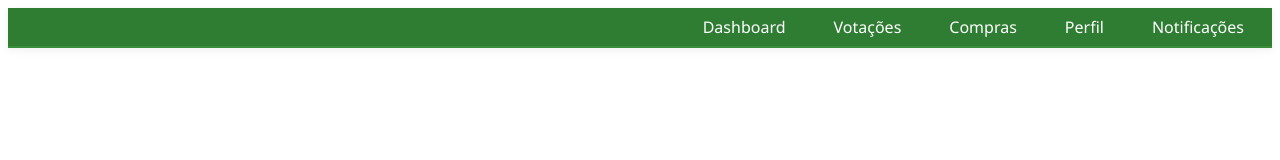
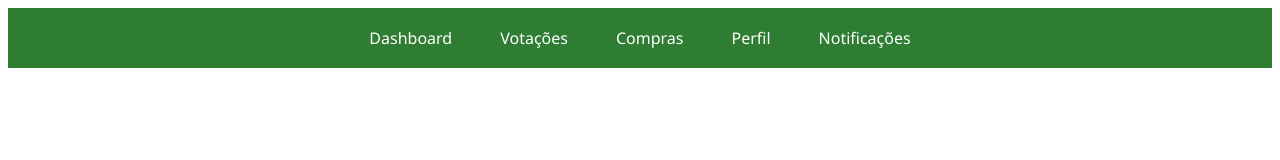
Before and after one commit to FalphabrF/AgroCoop, a plain HTML site: page front/components/navbar.html in a window 1280 px wide. Drawn offline with Linux system fonts and the light colour scheme.

Commit message:
ajuda senhor

```diff
--- a/front/components/navbar.html
+++ b/front/components/navbar.html
@@ -1,7 +1,5 @@
 <nav class="navbar">
-    <div class="navbar__logo">
         <link rel="stylesheet" href="../index.css">
-    </div>
     <div class="navbar__links-wrapper">
         <ul class="navbar__links">
             <li><a href="/front/pages/dashboard.html">Dashboard</a></li>
--- a/front/css/dashboard.css
+++ b/front/css/dashboard.css
@@ -93,9 +93,13 @@ ul li strong {
     color: var(--green-dark);
 }
 
-nav {
+section>nav {
     margin: 12px 0 0 0;
     font-size: 1.1rem;
+}
+
+.navbar {
+    margin: 0;
 }
 
 nav a {
--- a/front/index.css
+++ b/front/index.css
@@ -2,40 +2,48 @@
 .navbar {
     display: flex;
     align-items: center;
-    justify-content: space-between;
-    /* separa logo, links e auth */
+    /* garante alinhamento vertical */
     background: #2e7d32;
-    color: #fff;
+    color: #ffffff;
     font-family: 'Segoe UI', Arial, sans-serif;
-    box-shadow: 0 2px 8px rgba(0, 0, 0, 0.07);
-    border-bottom: 2px solid #388e3c;
-    margin: 0px 0px;
-    gap: 2rem;
-    /* Menu central + auth à direita */
-    align-items: center;
-    padding: 0.5rem 1rem;
+    padding: 0 1rem;
+    /* reduz o padding vertical */
+    height: 60px;
+    text-align: center;
 }
 
-.navbar__logo {
+@media (max-width: 800px) {
+    .navbar {
+        flex-direction: column;
+        align-items: flex-start;
+        padding: 1rem;
+    }
+
+    .navbar__links {
+        gap: 1rem;
+        margin-top: 0.5rem;
+    }
+}
+
+.navbar__links-wrapper {
+    max-width: 1100px;
+    margin: 0 auto;
     display: flex;
+    flex-direction: column;
     align-items: center;
+    gap: 1.2rem;
+    text-align: center;
 }
 
 .navbar__links {
     display: flex;
     list-style: none;
     gap: 1.5rem;
-    margin: 0 auto;
+    /* mesmo espaçamento do footer */
+    margin: 0;
     padding: 0;
     justify-content: center;
     align-items: center;
-    flex: 1;
-    text-align: center;
-}
-
-.navbar__logo-img {
-    height: 40px;
-    margin-right: 10px;
 }
 
 .navbar__title {
@@ -50,9 +58,14 @@
     color: #fff;
     text-decoration: none;
     font-size: 1rem;
-    padding: 6px 12px;
+    padding: 0 12px;
+    /* só padding lateral */
+    line-height: 60px;
+    /* igual à altura da navbar */
     border-radius: 4px;
     transition: background 0.2s;
+    display: flex;
+    align-items: center;
 }
 
 .navbar__links a:hover,
@@ -75,13 +88,10 @@
 .navbar__auth {
     display: flex;
     gap: 1rem;
-    /* corrigido, antes estava só "rem" */
     direction: rtl;
-    /* mantém os botões alinhados à direita */
+    /* deixa como você já usa */
     margin-right: 20px;
-    /* empurra para a esquerda */
 }
-
 
 .navbar__login,
 .navbar__signup {
@@ -167,17 +177,6 @@
 
 /* Responsive */
 @media (max-width: 800px) {
-    .navbar {
-        flex-direction: column;
-        align-items: flex-start;
-        padding: 1rem;
-    }
-
-    .navbar__links {
-        gap: 1rem;
-        margin-top: 0.5rem;
-    }
-
     .footer-content {
         padding: 0 1rem;
     }
```
Also changed, not shown: front/components/footer.html (+1 -2 lines), front/pages/dashboard.html (+4 -3 lines).
